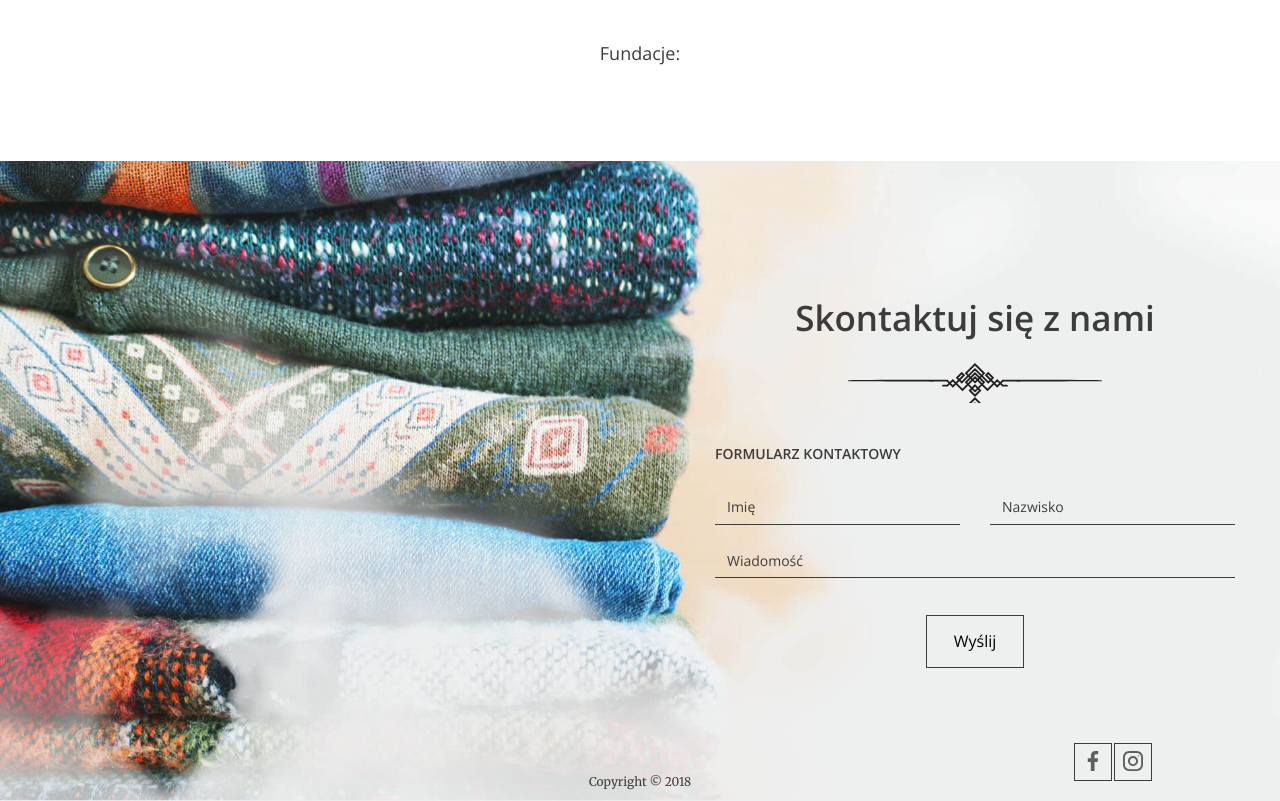
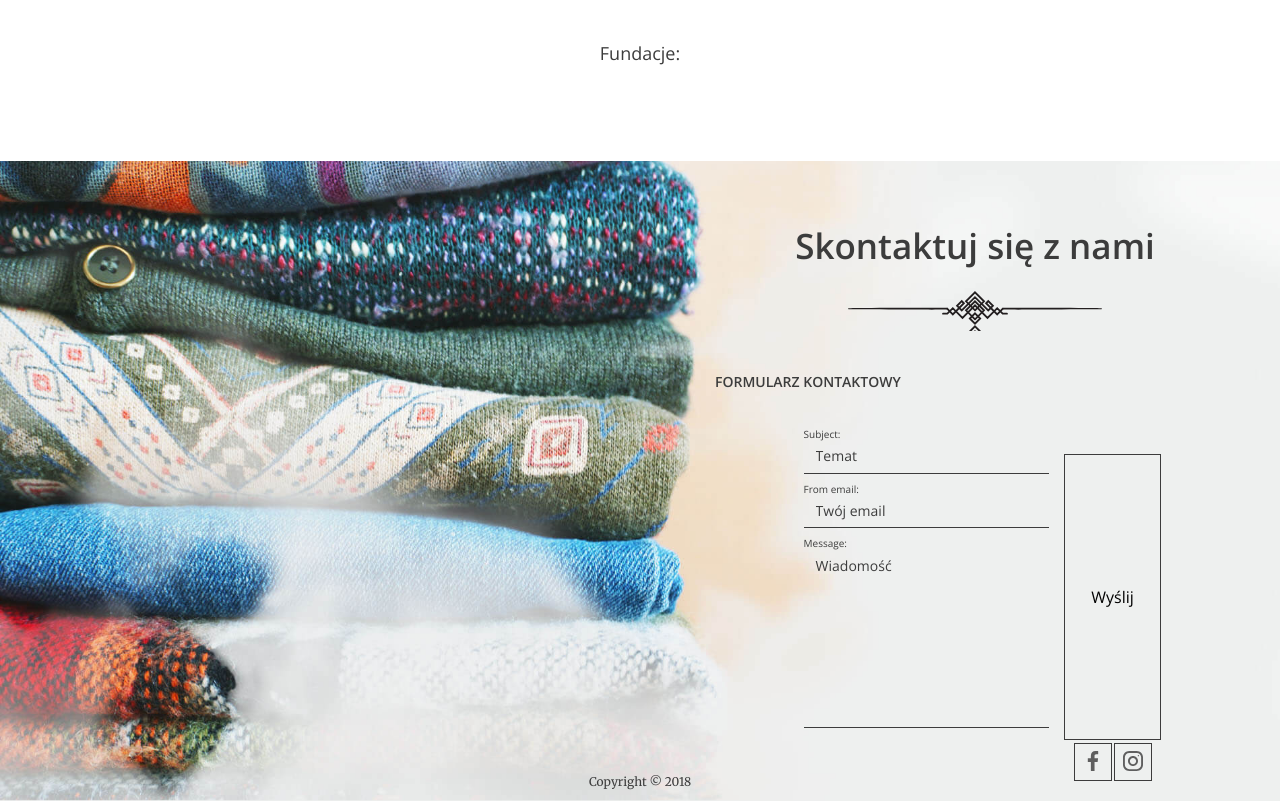
Before and after one commit to pchroscicki/Leave_it_in_the_right_hands, a Django app: page / in a window 1280 px wide. Shown: the part 2753-3554 px from the top of the page. Run offline with Django 4.2, Linux system fonts and the light colour scheme; data that the repository does not hold is empty; parts of the project's set-up code (start-up, migrations or seed data) failed here and were passed over.

Commit message:
contact via email: ContactForm

```diff
--- a/Project/urls.py
+++ b/Project/urls.py
@@ -28,5 +28,5 @@
     path('user/', views.UserView.as_view(), name='user_profile'),
     path('user/<int:id>/', views.UpdateDonationStatusView.as_view(), name='update_donation_status'),
     path('user_update/', views.UserUpdateView.as_view(), name='user_update'),
-    path('user_password/', views.PasswordChangeView.as_view(), name='change_password')
+    path('user_password/', views.PasswordChangeView.as_view(), name='change_password'),
 ]
--- a/donation_app/forms.py
+++ b/donation_app/forms.py
@@ -39,3 +39,9 @@
             'last_name',
             'email'
         ]
+
+
+class ContactForm(forms.Form):
+    subject = forms.CharField(required=True, widget=forms.TextInput(attrs={'placeholder': 'Temat'}))
+    from_email = forms.EmailField(required=True, widget=forms.EmailInput(attrs={'placeholder': 'Twój email'}))
+    message = forms.CharField(required=True, widget=forms.Textarea(attrs={'placeholder': 'Wiadomość'}))
--- a/donation_app/views.py
+++ b/donation_app/views.py
@@ -9,8 +9,9 @@
 from django.views import View
 from django.shortcuts import render, redirect
 from donation_app.models import Donation, Institution, Category
-from donation_app.forms import CreateUserForm, UserUpdateForm
-
+from donation_app.forms import CreateUserForm, UserUpdateForm, ContactForm
+from django.core.mail import send_mail, BadHeaderError
+from django.http import HttpResponse
 
 # Create your views here.
 
@@ -18,6 +19,7 @@
 class LandingPageView(View):
 
     def get(self, request):
+        form_contact = ContactForm()
         supported_institutions = []
         all_donations = Donation.objects.all()
         for query in all_donations:
@@ -28,9 +30,24 @@
                    'institutions_counter': supported_institutions_count,
                    'foundations': Institution.objects.filter(type='FOUNDATION').order_by('name'),
                    'ngos': Institution.objects.filter(type='NON-GOVERNMENTAL ORGANISATION').order_by('name'),
-                   'local_charities': Institution.objects.filter(type='LOCAL CHARITY').order_by('name')
+                   'local_charities': Institution.objects.filter(type='LOCAL CHARITY').order_by('name'),
+                   'form_contact': form_contact
                    }
         return render(request, 'index.html', context)
+
+    def post(self, request):
+        if request.method == "POST":
+            form_contact = ContactForm(request.POST)
+            if form_contact.is_valid():
+                subject = form_contact.cleaned_data["subject"]
+                from_email = form_contact.cleaned_data["from_email"]
+                message = form_contact.cleaned_data['message']
+                try:
+                    send_mail(subject, message, from_email, ["pu3ek.zip@vp.pl"])
+                except BadHeaderError:
+                    return HttpResponse("Invalid header found.")
+                return render(request, 'email-confirmation.html')
+        return redirect('index')
 
 
 class AddDonationView(LoginRequiredMixin, View):
--- a/templates/base.html
+++ b/templates/base.html
@@ -44,41 +44,6 @@
         </nav>
   {% block template %}
   {% endblock %}
-      <footer>
-      <div id="contact" class="contact">
-        <h2>Skontaktuj się z nami</h2>
-        <h3>Formularz kontaktowy</h3>
-        <form class="form--contact">
-          <div class="form-group form-group--50">
-            <input type="text" name="name" placeholder="Imię" />
-          </div>
-          <div class="form-group form-group--50">
-            <input type="text" name="surname" placeholder="Nazwisko" />
-          </div>
-
-          <div class="form-group">
-            <textarea
-              name="message"
-              placeholder="Wiadomość"
-              rows="1"
-            ></textarea>
-          </div>
-
-          <button class="btn" type="submit">Wyślij</button>
-        </form>
-      </div>
-      <div class="bottom-line">
-        <span class="bottom-line--copy">Copyright &copy; 2018</span>
-        <div class="bottom-line--icons">
-          <a href="#" class="btn btn--small"
-            ><img src="{% static 'images/icon-facebook.svg' %}"
-          /></a>
-          <a href="#" class="btn btn--small"
-            ><img src="{% static 'images/icon-instagram.svg' %}"
-          /></a>
-        </div>
-      </div>
-    </footer>
     <script src="{% static 'js/app.js' %}"></script>
   </body>
 </html>
--- a/templates/index.html
+++ b/templates/index.html
@@ -150,4 +150,31 @@
         -->
       </div>
     </section>
+    <footer>
+      <div id="contact" class="contact">
+        <h2>Skontaktuj się z nami</h2>
+        <h3>Formularz kontaktowy</h3>
+
+        <form class="form--contact" method="POST">
+          {% csrf_token %}
+          <div class="form-group form-group--50">
+            {{ form_contact.as_p }}
+          </div>
+
+          <button class="btn" type="submit">Wyślij</button>
+
+        </form>
+      </div>
+      <div class="bottom-line">
+        <span class="bottom-line--copy">Copyright &copy; 2018</span>
+        <div class="bottom-line--icons">
+          <a href="#" class="btn btn--small"
+            ><img src="{% static 'images/icon-facebook.svg' %}"
+          /></a>
+          <a href="#" class="btn btn--small"
+            ><img src="{% static 'images/icon-instagram.svg' %}"
+          /></a>
+        </div>
+      </div>
+    </footer>
 {% endblock %}
```
Also changed, not shown: Project/settings.py (+7 -1 lines), templates/email-confirmation.html (added, +13 -0 lines).
